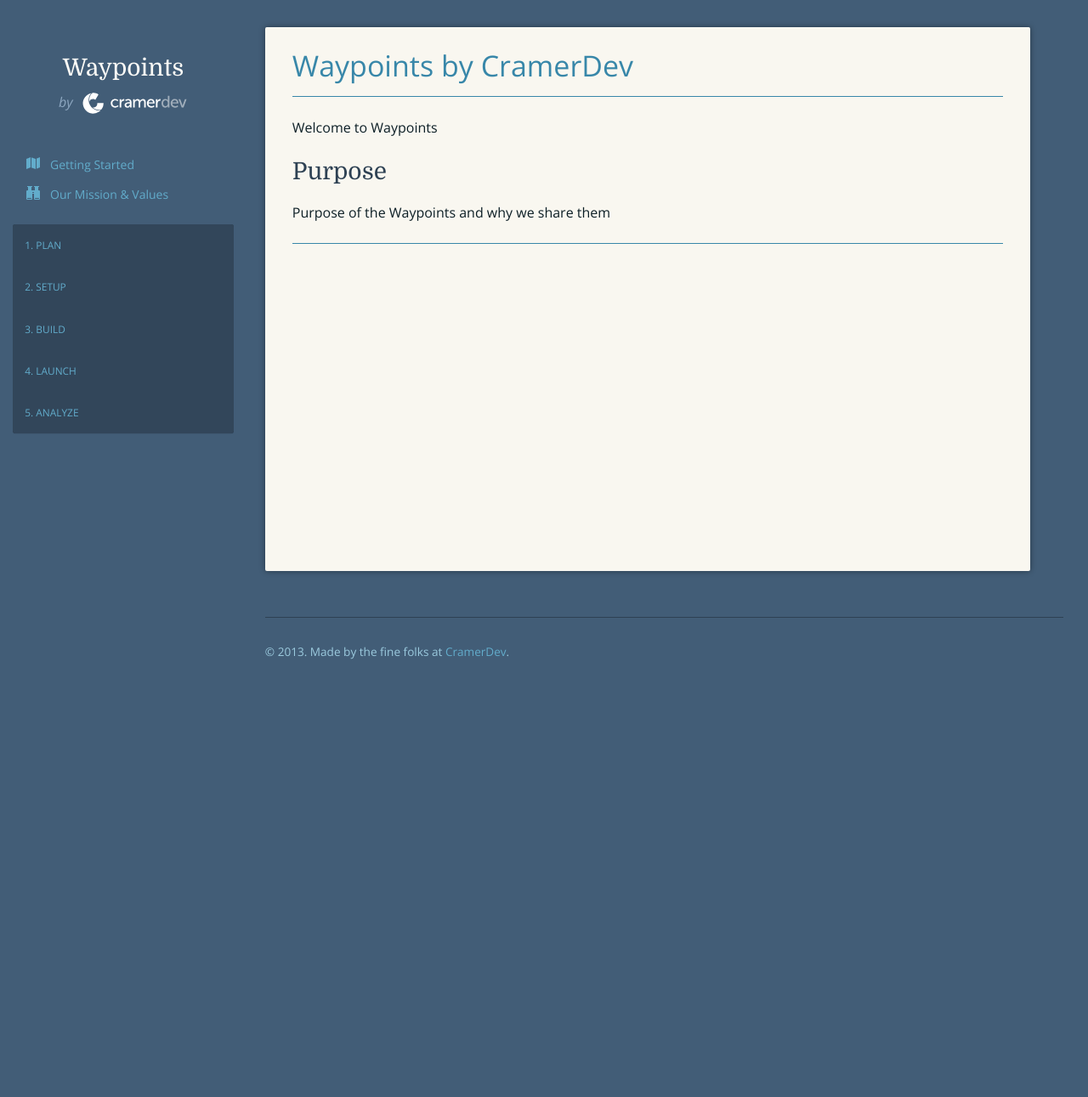
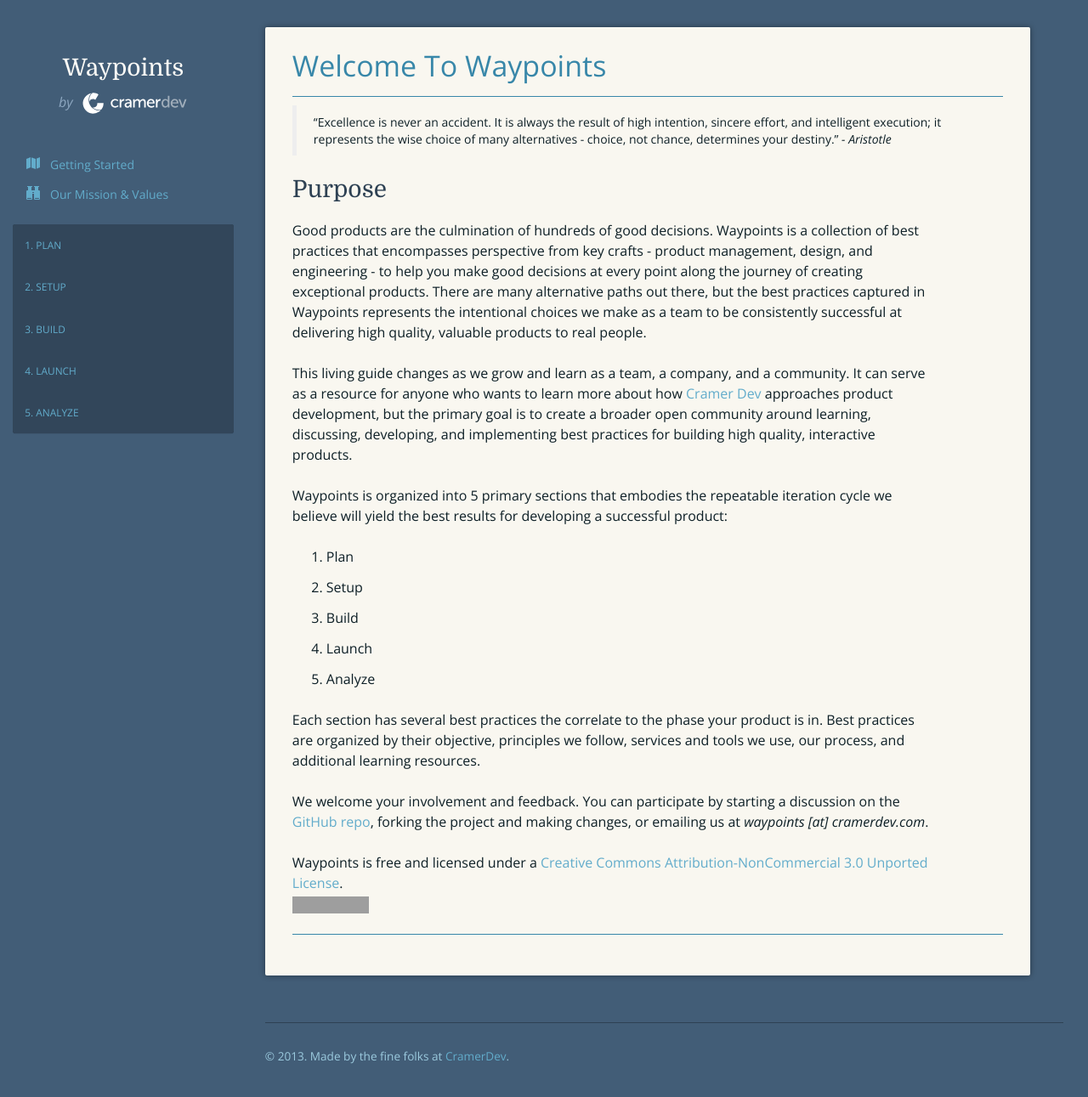
Before and after one commit to cramerdev/docs, a Jekyll site: the page built from index.html, in a window 1280 px wide and 1295 px high. Shown: the top 1291 px of the window at 85% size. Built offline with Jekyll 4.4.1, drawn with Linux system fonts in a browser that asks for light colours; nearby versions of some CDN libraries; Markdown is read by kramdown in place of the engine named in the settings; grey boxes are pictures that could not be loaded.

Commit message:
Changing cname and index content

```diff
--- a/CNAME
+++ b/CNAME
@@ -1 +1 @@
-notes.cramerdev.net
+waypoints.cramerdev.net
--- a/_posts/2013-09-13-plan-designing-the-solution.markdown
+++ b/_posts/2013-09-13-plan-designing-the-solution.markdown
@@ -6,7 +6,7 @@
 ---
 
 ## Objective
-Building a product - whether it be a web application, native mobile app, or simple web site - requires an enormous amount of design. Some think design is simply about how a logo looks or the visual styles on a web page. We have a different opinion when it comes to what "designing" means. We feel design is much bigger than that, and it's the most important thing we each do each and every day.
+Building a product - whether it be a web application, native mobile app, or simple web site - requires an enormous amount of design. Some think design is simply about how a logo looks or the visual styles on a web page. We have a different opinion when it comes to what "designing" means. We feel design is much bigger than that, and it's the most important thing we each do each and every day. Spending adequate amount of time designing during the planning stage will pay for itself over the course of the product lifecycle.
 
 ## Principles
 Design is the creation of a plan or convention for the construction of an object or a system. Having a product idea is the easy part. Executing on it effectively is the hardest part. Starting with a solid design for all the pieces that makes up your product or business is a necessary step to ensuring you're building the right product in the right way.
--- a/index.html
+++ b/index.html
@@ -1,10 +1,25 @@
 ---
 layout: page
-title: Waypoints by CramerDev
+title: Welcome To Waypoints
 ---
+> "Excellence is never an accident. It is always the result of high intention, sincere effort, and intelligent execution; it represents the wise choice of many alternatives - choice, not chance, determines your destiny." *- Aristotle*
 
-Welcome to Waypoints
 
 ## Purpose
+Good products are the culmination of hundreds of good decisions. Waypoints is a collection of best practices that encompasses perspective from key crafts - product management, design, and engineering - to help you make good decisions at every point along the journey of creating exceptional products. There are many alternative paths out there, but the best practices captured in Waypoints represents the intentional choices we make as a team to be consistently successful at delivering high quality, valuable products to real people.
 
-Purpose of the Waypoints and why we share them
+This living guide changes as we grow and learn as a team, a company, and a community. It can serve as a resource for anyone who wants to learn more about how [Cramer Dev](http://cramerdev.com) approaches product development, but the primary goal is to create a broader open community around learning, discussing, developing, and implementing best practices for building high quality, interactive products.
+
+Waypoints is organized into 5 primary sections that embodies the repeatable iteration cycle we believe will yield the best results for developing a successful product:
+
+1. Plan
+2. Setup
+3. Build
+4. Launch
+5. Analyze
+
+Each section has several best practices the correlate to the phase your product is in. Best practices are organized by their objective, principles we follow, services and tools we use, our process, and additional learning resources.
+
+We welcome your involvement and feedback. You can participate by starting a discussion on the [GitHub repo](https://github.com/cramerdev/docs), forking the project and making changes, or emailing us at _waypoints [at] cramerdev.com_.
+
+Waypoints is free and licensed under a <a rel="license" href="http://creativecommons.org/licenses/by-nc/3.0/">Creative Commons Attribution-NonCommercial 3.0 Unported License</a>.<br /><a rel="license" href="http://creativecommons.org/licenses/by-nc/3.0/"><img alt="Creative Commons License" style="border-width:0" src="http://i.creativecommons.org/l/by-nc/3.0/88x31.png" /></a>
```
